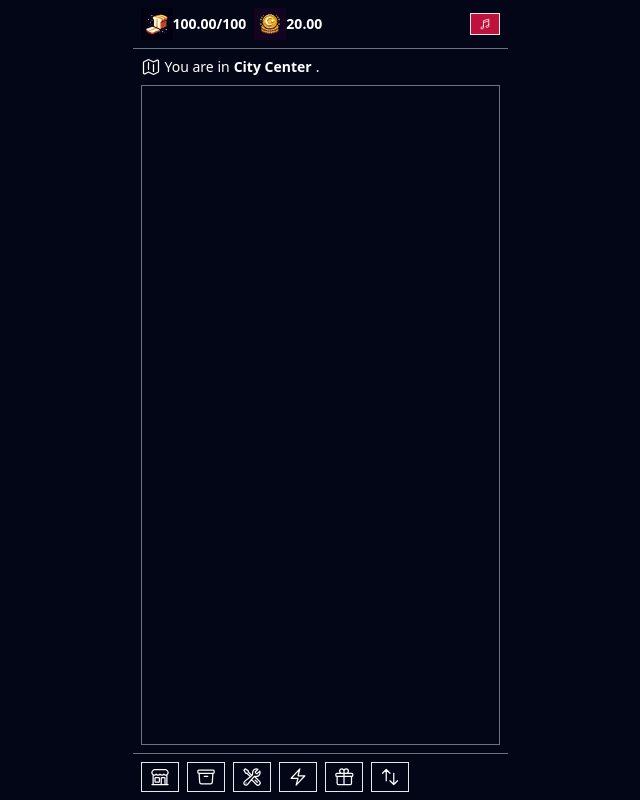
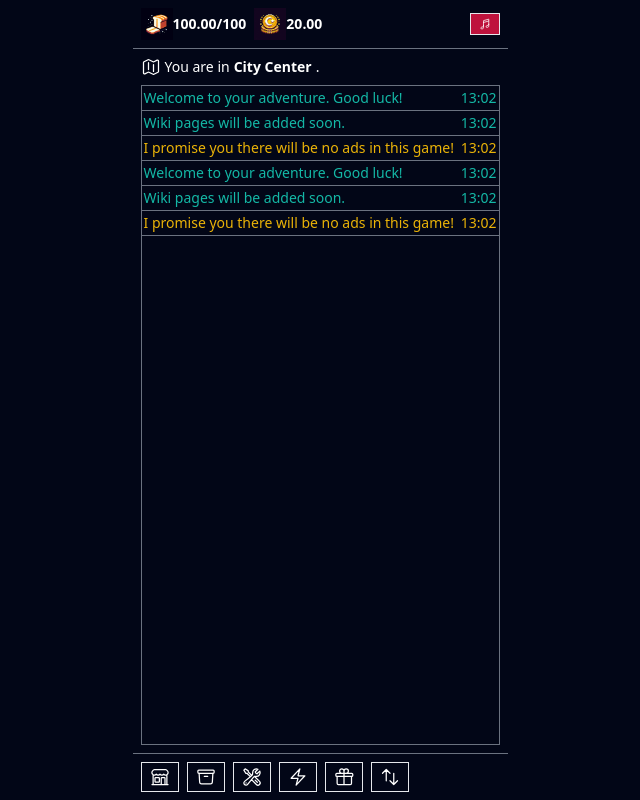
Before and after one commit to vsonmez/eternal-harvest, a React (Create React App) app: page / in a window 1280 px wide. Shown: the whole page, without its empty margins (320-960 px from the left). Built offline with nearby package versions, Linux system fonts and the light colour scheme.

Commit message:
welcome messages added

```diff
--- a/src/App.tsx
+++ b/src/App.tsx
@@ -5,9 +5,27 @@ import MessageListComponent from "./message/message-list.component";
 import useTimeTrackerWithReward from "./custom-hooks/use-time-tracker-with-reawrd.hook";
 import FooterComponent from "./ui/footer/footer.component";
 import LocationInfoComponent from "./travel/location-info.component";
+import useMessageStore from "./store/hooks/use-message-store.hook";
 
 function App() {
+  const { addMessage } = useMessageStore();
   useTimeTrackerWithReward();
+
+  React.useEffect(() => {
+    addMessage({
+      text: "I promise you there will be no ads in this game!",
+      type: "warning",
+    });
+    addMessage({
+      text: "Wiki pages will be added soon.",
+      type: "success",
+    });
+    addMessage({
+      text: "Welcome to your adventure. Good luck!",
+      type: "success",
+    });
+    // eslint-disable-next-line react-hooks/exhaustive-deps
+  }, []);
 
   return (
     <div className="h-screen flex flex-col m-auto">
```
